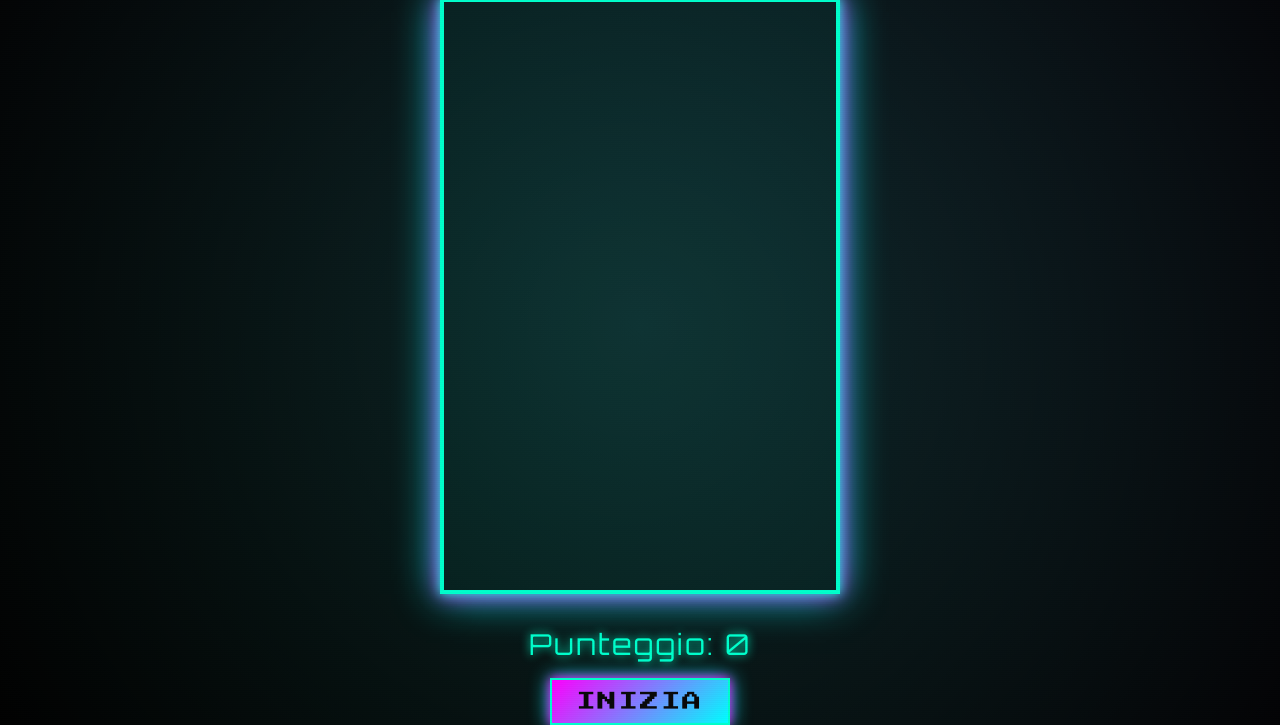
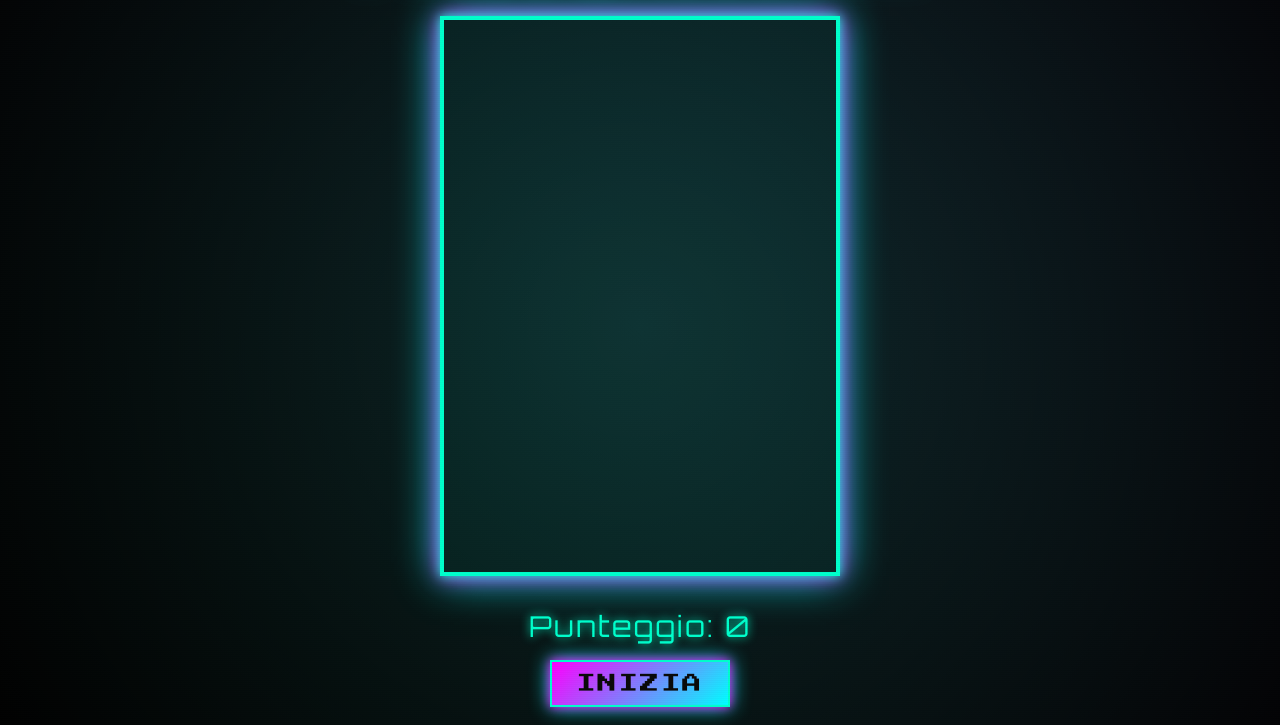
Before and after one commit to gianlivio/Flappy-Bird, a plain HTML site: page index.html in a window 1280 px wide. Shown: the part 75-800 px from the top of the page. Drawn offline with Linux system fonts and the light colour scheme.

Commit message:
Update styles.css

```diff
--- a/styles.css
+++ b/styles.css
@@ -37,8 +37,9 @@ body {
     justify-content: center;
     background: radial-gradient(circle at center, rgba(0,255,204,0.1), rgba(0,0,0,0.8));
     transform-style: preserve-3d;
+    padding: 20px;
+    box-sizing: border-box;
     gap: 1rem;
-    padding: 1rem;
 }
 
 h1 {
@@ -64,9 +65,10 @@ canvas {
         0 0 40px var(--accent-color);
     transition: all 0.3s ease;
     will-change: box-shadow, transform;
-    max-width: 100%;
-    height: auto;
+    max-height: 70vh;
+    width: auto;
     touch-action: none;
+    aspect-ratio: 2/3;
 }
 
 .game-ui {
@@ -159,6 +161,13 @@ body::before {
     canvas:hover {
         transform: scale(1.02) rotate3d(1, 1, 0, 5deg);
     }
+        .game-container {
+        padding: 40px;
+    }
+
+    canvas {
+        max-width: 40vw; /* Limita la larghezza su schermi grandi */
+    }
 }
 
 /* Tablet screens (768px - 1200px) */
@@ -174,6 +183,9 @@ body::before {
 
     .score {
         font-size: 1.6rem;
+    }
+        canvas {
+        max-width: 60vw;
     }
 }
 
@@ -196,6 +208,10 @@ body::before {
     button {
         padding: 8px 16px;
         font-size: 0.9rem;
+    }
+        canvas {
+        max-width: 90vw;
+        max-height: 80vh;
     }
 
     canvas:hover {
```
